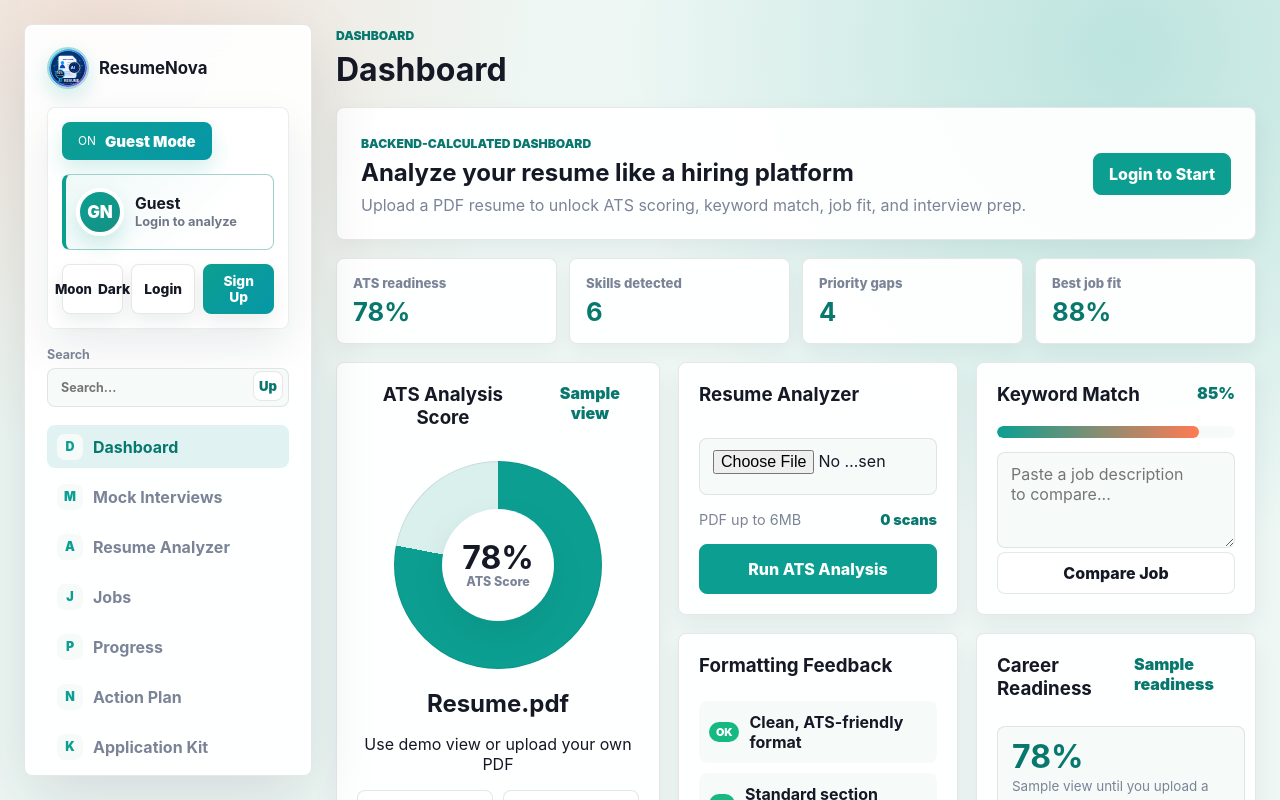
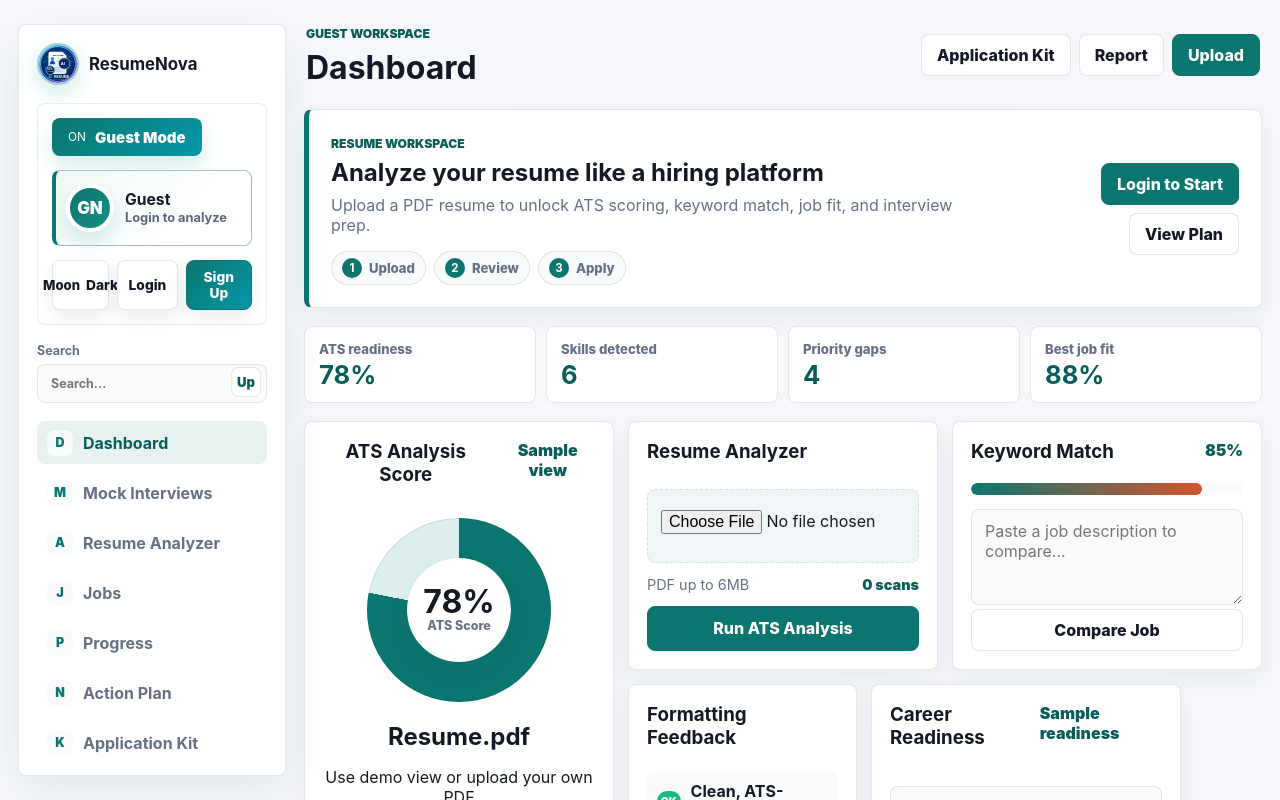
Before and after one commit to chevior/AI-Resume-Analyzer, a React (Create React App) app in the folder frontend/: page / in a window 1280 px wide. Shown: the top 800 px of the page. Built offline with nearby package versions, Linux system fonts and the light colour scheme.

Commit message:
Simplify dashboard UI and workflow

```diff
--- a/frontend/src/App.css
+++ b/frontend/src/App.css
@@ -1,20 +1,20 @@
 :root {
-  --bg: #eef7f4;
+  --bg: #f5f7fb;
   --panel: #ffffff;
-  --panel-2: #f6fbfa;
+  --panel-2: #f8fafc;
   --text: #151925;
-  --muted: #7b8497;
+  --muted: #667085;
   --line: rgba(21, 25, 37, 0.1);
-  --primary: #0c9f91;
-  --primary-dark: #08786e;
-  --primary-soft: rgba(12, 159, 145, 0.12);
-  --accent: #ff7b54;
-  --accent-soft: rgba(255, 123, 84, 0.14);
+  --primary: #0b766f;
+  --primary-dark: #075e59;
+  --primary-soft: rgba(11, 118, 111, 0.1);
+  --accent: #d4552f;
+  --accent-soft: rgba(212, 85, 47, 0.12);
   --good: #15b981;
   --warn: #f0a42e;
   --danger: #de4d45;
-  --shadow: 0 24px 70px rgba(13, 32, 45, 0.12);
-  --soft-shadow: 0 14px 34px rgba(13, 32, 45, 0.08);
+  --shadow: 0 14px 42px rgba(13, 32, 45, 0.08);
+  --soft-shadow: 0 10px 24px rgba(13, 32, 45, 0.06);
 }
 
 [data-theme="dark"] {
@@ -40,10 +40,7 @@
 body {
   margin: 0;
   color: var(--text);
-  background:
-    radial-gradient(circle at 8% 0%, rgba(255, 123, 84, 0.18), transparent 28rem),
-    radial-gradient(circle at 88% 4%, rgba(12, 159, 145, 0.22), transparent 32rem),
-    var(--bg);
+  background: var(--bg);
   font-family: Inter, ui-sans-serif, system-ui, -apple-system, BlinkMacSystemFont, "Segoe UI", sans-serif;
 }
 
@@ -58,6 +55,13 @@ button {
   cursor: pointer;
 }
 
+button:focus-visible,
+input:focus-visible,
+textarea:focus-visible {
+  outline: 3px solid color-mix(in srgb, var(--primary) 28%, transparent);
+  outline-offset: 2px;
+}
+
 button:disabled {
   cursor: not-allowed;
   opacity: 0.58;
@@ -65,10 +69,10 @@ button:disabled {
 
 .appFrame {
   display: grid;
-  grid-template-columns: 288px minmax(0, 1fr);
-  gap: 24px;
+  grid-template-columns: 268px minmax(0, 1fr);
+  gap: 18px;
   min-height: 100vh;
-  padding: 24px;
+  padding: 18px;
 }
 
 .sidebar {
@@ -78,13 +82,12 @@ button:disabled {
   flex-direction: column;
   gap: 18px;
   height: calc(100vh - 48px);
-  padding: 22px;
+  padding: 18px;
   overflow-y: auto;
   border: 1px solid var(--line);
   border-radius: 8px;
-  background: color-mix(in srgb, var(--panel) 92%, transparent);
+  background: var(--panel);
   box-shadow: var(--shadow);
-  backdrop-filter: blur(20px);
 }
 
 .brandBlock {
@@ -112,7 +115,7 @@ button:disabled {
   border: 1px solid color-mix(in srgb, var(--line) 82%, transparent);
   border-radius: 8px;
   background: color-mix(in srgb, var(--panel) 96%, transparent);
-  box-shadow: 0 18px 44px rgba(13, 32, 45, 0.08);
+  box-shadow: none;
 }
 
 .accountModePill {
@@ -266,6 +269,15 @@ button:disabled {
   justify-content: space-between;
   gap: 18px;
   margin-bottom: 18px;
+  padding: 4px 2px;
+}
+
+.topbarActions {
+  display: flex;
+  align-items: center;
+  justify-content: flex-end;
+  gap: 8px;
+  flex-wrap: wrap;
 }
 
 .appTopbar h1,
@@ -338,8 +350,8 @@ button:disabled {
 .featurePanel {
   border: 1px solid var(--line);
   border-radius: 8px;
-  background: color-mix(in srgb, var(--panel) 94%, transparent);
-  box-shadow: 0 10px 24px rgba(13, 32, 45, 0.06);
+  background: var(--panel);
+  box-shadow: var(--soft-shadow);
 }
 
 .dashboardHero {
@@ -348,7 +360,8 @@ button:disabled {
   justify-content: space-between;
   gap: 18px;
   margin-bottom: 18px;
-  padding: 24px;
+  padding: 22px;
+  border-left: 5px solid var(--primary);
 }
 
 .dashboardHero p,
@@ -358,22 +371,63 @@ button:disabled {
   color: var(--muted);
 }
 
+.workflowRail,
+.heroActions {
+  display: flex;
+  align-items: center;
+  flex-wrap: wrap;
+  gap: 8px;
+}
+
+.workflowRail {
+  margin-top: 16px;
+}
+
+.heroActions {
+  justify-content: flex-end;
+}
+
+.stepPill {
+  display: inline-flex;
+  align-items: center;
+  gap: 7px;
+  min-height: 32px;
+  padding: 6px 10px;
+  border: 1px solid var(--line);
+  border-radius: 999px;
+  background: var(--panel-2);
+  color: var(--muted);
+  font-size: 0.82rem;
+  font-weight: 850;
+}
+
+.stepPill strong {
+  width: 20px;
+  height: 20px;
+  display: grid;
+  place-items: center;
+  border-radius: 50%;
+  background: var(--primary);
+  color: #fff;
+  font-size: 0.72rem;
+}
+
 .metricStrip {
   display: grid;
   grid-template-columns: repeat(4, minmax(0, 1fr));
-  gap: 12px;
+  gap: 10px;
   margin-bottom: 18px;
 }
 
 .metricStrip div {
   display: grid;
   gap: 5px;
-  min-height: 86px;
-  padding: 16px;
+  min-height: 76px;
+  padding: 14px;
   border: 1px solid var(--line);
   border-radius: 8px;
-  background: color-mix(in srgb, var(--panel) 94%, transparent);
-  box-shadow: 0 8px 18px rgba(13, 32, 45, 0.05);
+  background: var(--panel);
+  box-shadow: none;
 }
 
 .metricStrip span {
@@ -390,13 +444,13 @@ button:disabled {
 
 .dashboardGrid {
   display: grid;
-  grid-template-columns: minmax(320px, 1.05fr) minmax(280px, 0.9fr) minmax(280px, 0.9fr);
-  gap: 18px;
+  grid-template-columns: repeat(12, minmax(0, 1fr));
+  gap: 14px;
 }
 
 .card {
   min-width: 0;
-  padding: 20px;
+  padding: 18px;
 }
 
 .cardTitle {
@@ -418,14 +472,27 @@ button:disabled {
 }
 
 .scoreCard {
+  grid-column: span 4;
   grid-row: span 2;
   text-align: center;
 }
 
+.uploadCard,
+.keywordCard,
+.readinessCard,
+.actionCard {
+  grid-column: span 4;
+}
+
+.feedbackCard,
+.chipCard {
+  grid-column: span 3;
+}
+
 .scoreRing {
   --score: 280deg;
-  width: 208px;
-  height: 208px;
+  width: 184px;
+  height: 184px;
   display: grid;
   place-items: center;
   margin: 20px auto;
@@ -437,8 +504,8 @@ button:disabled {
 }
 
 .scoreInner {
-  width: 112px;
-  height: 112px;
+  width: 104px;
+  height: 104px;
   display: grid;
   place-items: center;
   align-content: center;
@@ -473,6 +540,16 @@ button:disabled {
   border-radius: 8px;
   padding: 9px 15px;
   font-weight: 850;
+  transition: transform 140ms ease, box-shadow 140ms ease, background 140ms ease;
+}
+
+.primaryButton:hover,
+.secondaryButton:hover,
+.githubButton:hover,
+.iconButton:hover,
+.actionItem:hover {
+  transform: translateY(-1px);
+  box-shadow: 0 8px 18px rgba(13, 32, 45, 0.08);
 }
 
 .primaryButton {
@@ -502,6 +579,13 @@ button:disabled {
 .uploadCard {
   display: grid;
   gap: 12px;
+}
+
+.uploadCard input[type="file"] {
+  min-height: 72px;
+  padding: 20px 13px;
+  border-style: dashed;
+  background: color-mix(in srgb, var(--primary-soft) 44%, var(--panel-2));
 }
 
 .fileMeta {
@@ -827,6 +911,14 @@ button:disabled {
   background: color-mix(in srgb, var(--panel) 92%, transparent);
 }
 
+.featureGrid {
+  grid-template-columns: repeat(2, minmax(0, 1fr));
+  gap: 12px;
+  overflow: visible;
+  border: 0;
+  background: transparent;
+}
+
 .featureItem {
   display: flex;
   align-items: flex-start;
@@ -1092,17 +1184,42 @@ button:disabled {
   .metricStrip {
     grid-template-columns: repeat(2, minmax(0, 1fr));
   }
+
+  .scoreCard,
+  .uploadCard,
+  .keywordCard,
+  .readinessCard,
+  .actionCard,
+  .feedbackCard,
+  .chipCard {
+    grid-column: auto;
+  }
 }
 
 @media (max-width: 720px) {
   .appFrame {
-    padding: 12px;
+    padding: 10px;
   }
 
   .appTopbar,
   .dashboardHero {
     align-items: stretch;
     flex-direction: column;
+  }
+
+  .topbarActions,
+  .heroActions {
+    justify-content: stretch;
+  }
+
+  .topbarActions button,
+  .heroActions button {
+    flex: 1 1 120px;
+  }
+
+  .sidebar {
+    gap: 12px;
+    padding: 12px;
   }
 
   .accountActions {
@@ -1142,7 +1259,7 @@ button:disabled {
   }
 
   .scoreRing {
-    width: 176px;
-    height: 176px;
+    width: 160px;
+    height: 160px;
   }
 }
--- a/frontend/src/App.js
+++ b/frontend/src/App.js
@@ -32,6 +32,15 @@ function ScoreRing({ score = 0 }) {
         <span>ATS Score</span>
       </div>
     </div>
+  );
+}
+
+function StepPill({ number, label }) {
+  return (
+    <span className="stepPill">
+      <strong>{number}</strong>
+      {label}
+    </span>
   );
 }
 
@@ -418,13 +427,21 @@ function App() {
     <>
       <section className="dashboardHero">
         <div>
-          <span className="eyebrow">Backend-calculated dashboard</span>
+          <span className="eyebrow">Resume workspace</span>
           <h2>{result ? metadata.dashboard?.headline || `New CV: ${uploadHistory[0]?.name || "Resume.pdf"}` : "Analyze your resume like a hiring platform"}</h2>
           <p>{result ? metadata.dashboard?.summary || "Your resume has been analyzed." : "Upload a PDF resume to unlock ATS scoring, keyword match, job fit, and interview prep."}</p>
+          <div className="workflowRail">
+            <StepPill number="1" label="Upload" />
+            <StepPill number="2" label="Review" />
+            <StepPill number="3" label="Apply" />
+          </div>
         </div>
-        <button className="primaryButton" onClick={() => user ? document.getElementById("resume-file")?.click() : setAuthMode("login")}>
-          {user ? "Upload New Resume" : "Login to Start"}
-        </button>
+        <div className="heroActions">
+          <button className="primaryButton" onClick={() => user ? document.getElementById("resume-file")?.click() : setAuthMode("login")}>
+            {user ? "Upload Resume" : "Login to Start"}
+          </button>
+          <button className="secondaryButton" onClick={() => setActiveSection("action-plan")}>View Plan</button>
+        </div>
       </section>
 
       <section className="metricStrip">
@@ -768,8 +785,13 @@ function App() {
       <main className="workspace">
         <header className="appTopbar">
           <div>
-            <span className="eyebrow">Dashboard</span>
+            <span className="eyebrow">{user ? "Signed in workspace" : "Guest workspace"}</span>
             <h1>{NAV_ITEMS.find((item) => item.id === activeSection)?.label || "Dashboard"}</h1>
+          </div>
+          <div className="topbarActions">
+            <button className="secondaryButton" onClick={() => setActiveSection("application-kit")}>Application Kit</button>
+            <button className="secondaryButton" onClick={downloadReport}>Report</button>
+            <button className="primaryButton" onClick={() => user ? document.getElementById("resume-file")?.click() : setAuthMode("login")}>Upload</button>
           </div>
         </header>
 
```
